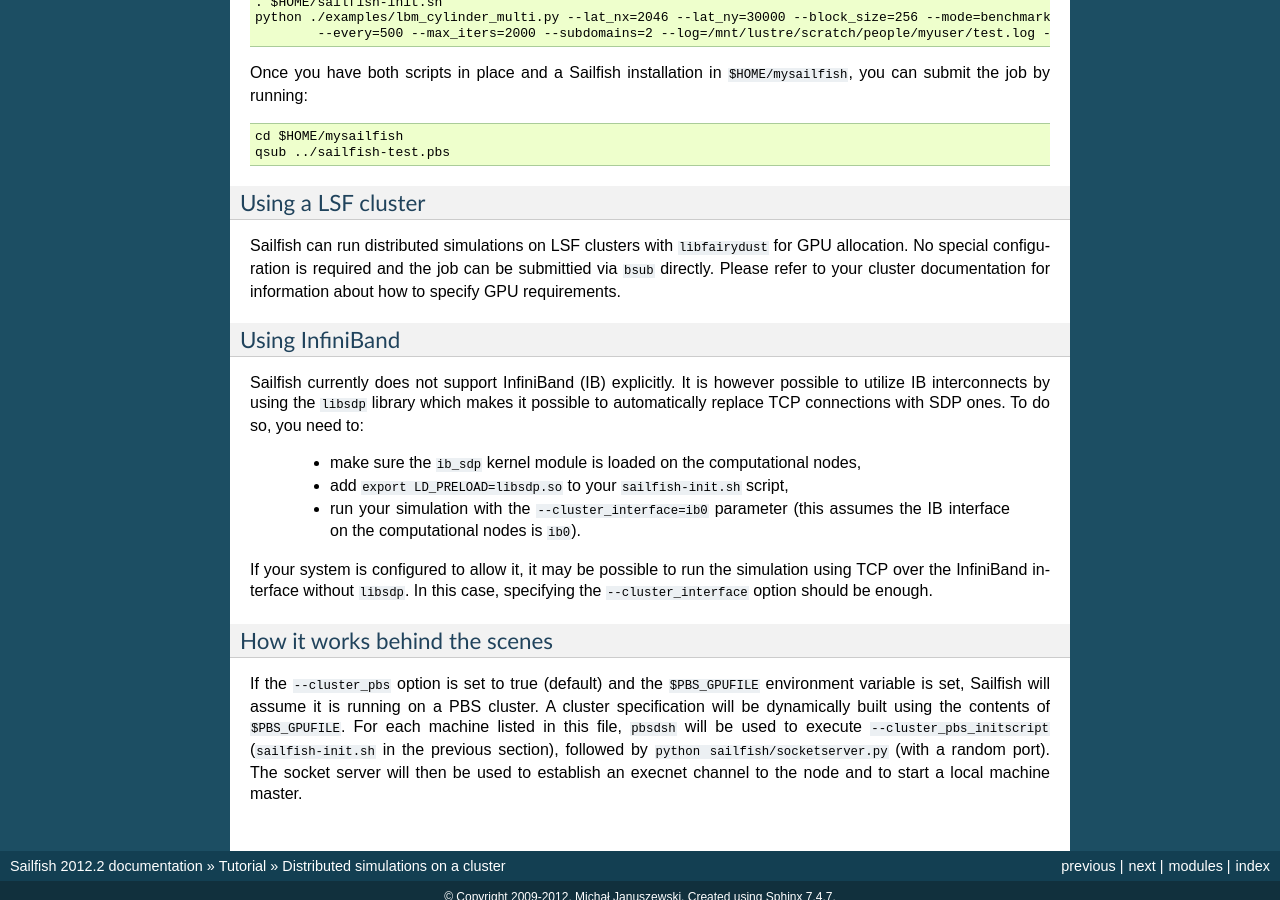
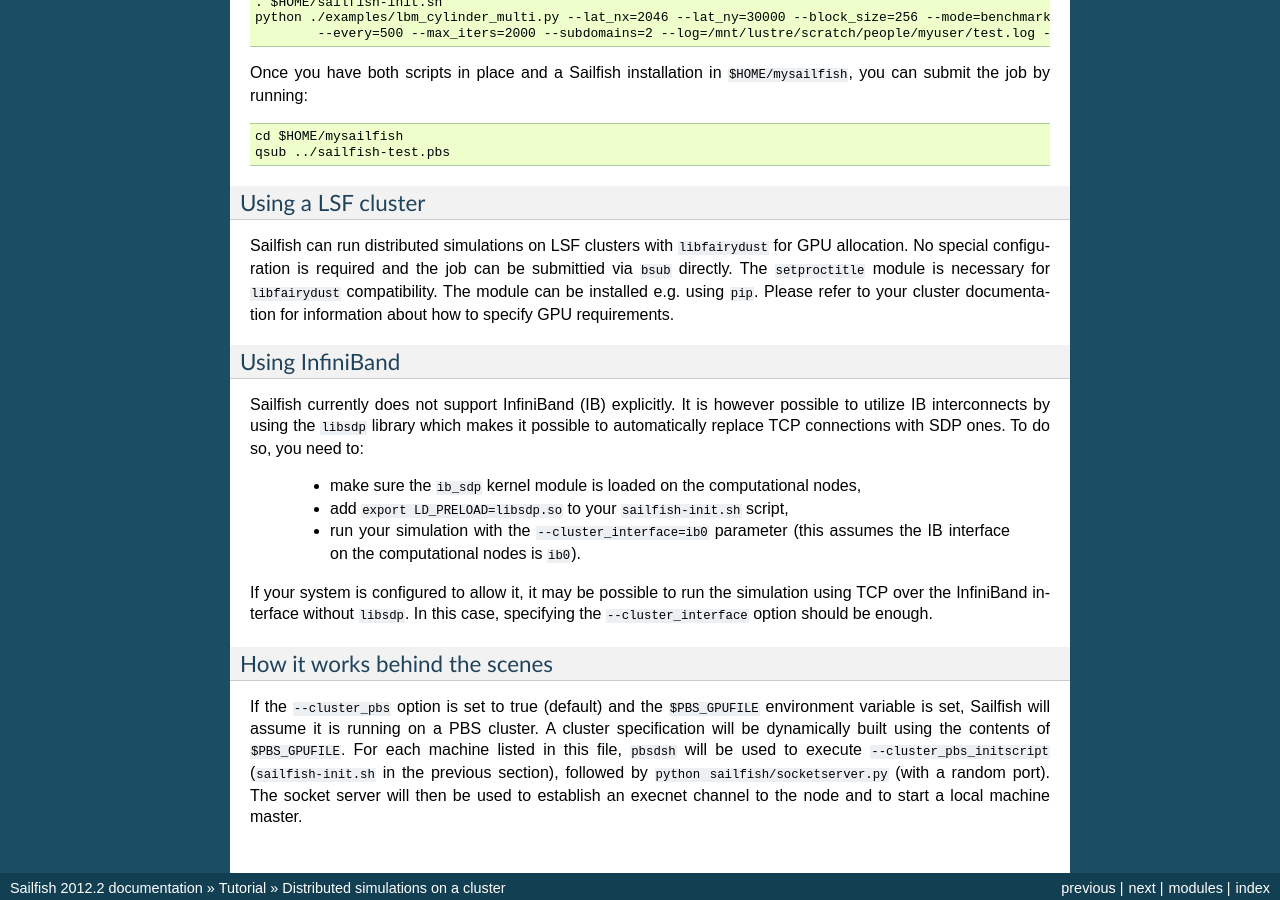
Before and after one commit to sailfish-team/sailfish, a Sphinx documentation site: the page built from doc/distributed_simulations.rst, in a window 1280 px wide and 900 px high, scrolled down 1803 px. Built offline with Sphinx 7.4.7, drawn with Linux system fonts in a browser that asks for light colours; formulas are drawn with MathJax 3.

Commit message:
Add info about the setproctitle module.

```diff
--- a/doc/distributed_simulations.rst
+++ b/doc/distributed_simulations.rst
@@ -116,7 +116,8 @@
 ^^^^^^^^^^^^^^^^^^^
 Sailfish can run distributed simulations on LSF clusters with ``libfairydust`` for GPU allocation.
 No special configuration is required and the job can be submittied via ``bsub`` directly.
-Please refer to your cluster documentation for information about how to specify GPU
+The ``setproctitle`` module is necessary for ``libfairydust`` compatibility. The module can be
+installed e.g. using ``pip``. Please refer to your cluster documentation for information about how to specify GPU
 requirements.
 
 Using InfiniBand
```
